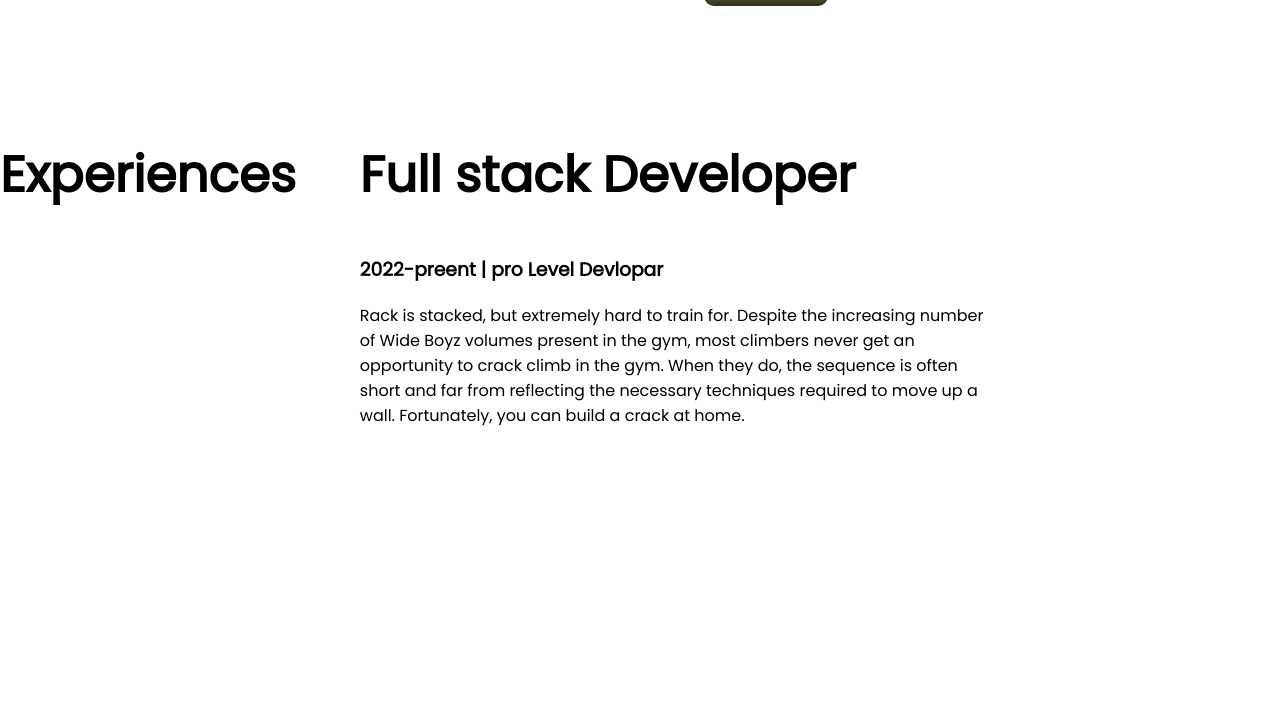
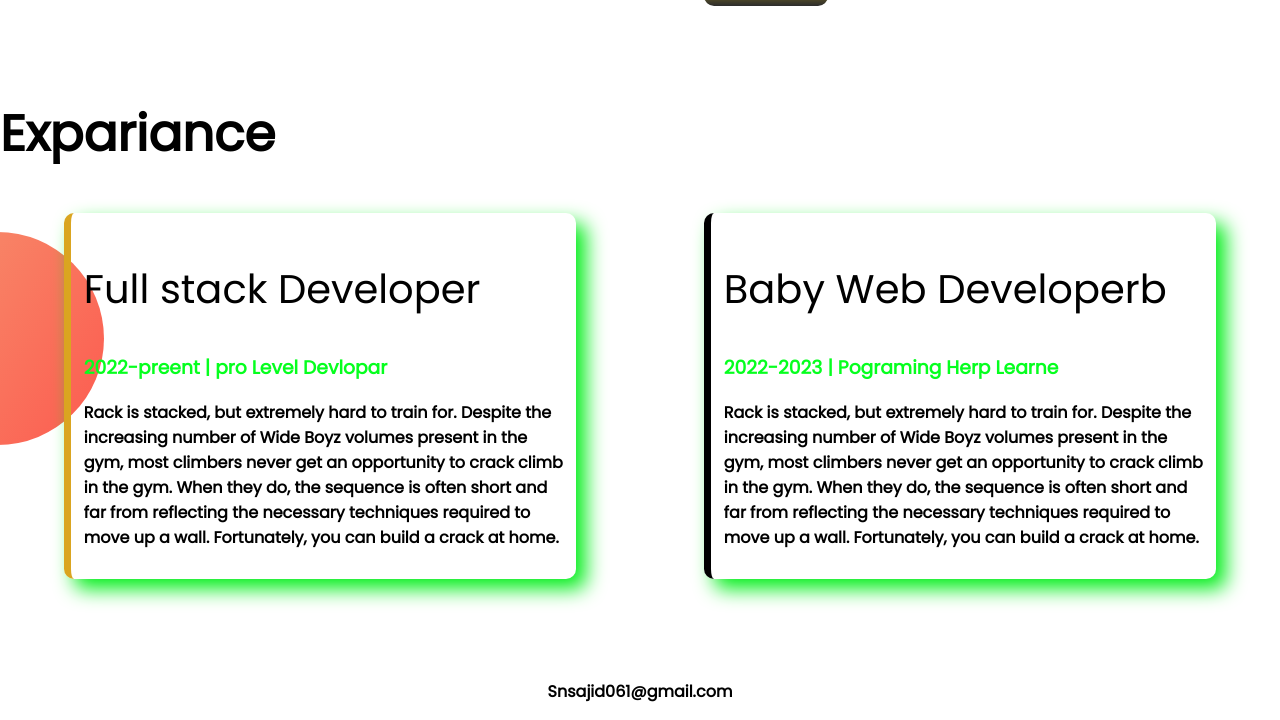
Before and after one commit to jaforsajid/New-developer-prtfolio, a plain HTML site: page index.html in a window 1280 px wide. Shown: the part 1013-1733 px from the top of the page. Before the commit the page ends 1557 px from the top, so only its background shows below. Drawn offline with Linux system fonts and the light colour scheme.

Commit message:
expariance area added

```diff
--- a/index.html
+++ b/index.html
@@ -14,7 +14,7 @@
 </head>
 
 <body>
-    <section class="top-banne">
+    <section class="top-banne flexible-contaianr">
         <div class="half-width">
             <h1> Welcome To </h1>
             <h1> <span class="orange-color">Jafor Sajid</span> world!</h1>
@@ -39,7 +39,7 @@
         </div>
     </section>
 
-    <section class="dream-big">
+    <section class="dream-big flexible-contaianr ">
 
         <div class="half-width">
             <img src="images/jhankar2.png" alt="">
@@ -64,25 +64,39 @@
     </section>
 
 
-    <section>
+    <section class="expariance-area ">
 
-        <h1>Experiences</h1>
+        <h1>Expariance</h1>
+        <div class="flexible-contaianr">
+            <div id="Full-stack-Developer" class="Expariance-item">
+                <h2>Full stack Developer</h2>
+                <h3>2022-preent | pro Level Devlopar</h3>
+                <p>Rack is stacked, but extremely hard to train for. Despite the increasing number of Wide Boyz volumes
+                    present in the gym,
+                    most climbers never get an opportunity to crack climb in the gym. When they do, the sequence is
+                    often short and far from
+                    reflecting the necessary techniques required to move up a wall. Fortunately, you can build a crack
+                    at home.</p>
+            </div>
 
-        <div class="half-width">
-            <h1>Full stack Developer</h1>
-            <h3>2022-preent | pro Level Devlopar
-            </h3>
-            <p>Rack is stacked, but extremely hard to train for. Despite the increasing number of Wide Boyz volumes
-                present in the gym,
-                most climbers never get an opportunity to crack climb in the gym. When they do, the sequence is often
-                short and far from
-                reflecting the necessary techniques required to move up a wall. Fortunately, you can build a crack at
-                home.</p>
+            <div id="Baby-Web-Developerb" class="Expariance-item">
+                <h2>Baby Web Developerb</h2>
+                <h3>2022-2023 | Pograming Herp Learne</h3>
+                <p>Rack is stacked, but extremely hard to train for. Despite the increasing number of Wide Boyz volumes
+                    present in the gym,
+                    most climbers never get an opportunity to crack climb in the gym. When they do, the sequence is
+                    often short and far from
+                    reflecting the necessary techniques required to move up a wall. Fortunately, you can build a crack
+                    at home.</p>
+            </div>
         </div>
 
     </section>
 
 
 </body>
+<FOoter>
+    <p>Snsajid061@gmail.com</p>
+</FOoter>
 
 </html>
--- a/style.css
+++ b/style.css
@@ -7,11 +7,25 @@ h1 {
     font-size: 50px;
 }
 
+h3 {
+    color: rgb(5, 255, 30);
+    font-weight: 900;
+}
+
+h2 {
+    font-size: 40px;
+    font-weight: 500;
+}
+
+p {
+    font-weight: 600;
+}
+
 .orange-color {
     color: gold;
 }
 
-section {
+.flexible-contaianr {
     display: flex;
     margin-bottom: 100px;
 }
@@ -46,4 +60,33 @@ section {
     background-image: url(images/dream-bg.png);
     background-repeat: no-repeat;
     background-position: right;
+
 }
+
+.expariance-area {
+    background-image: url(images/exp-bg.png);
+    background-repeat: no-repeat;
+    background-position: left;
+}
+
+.Expariance-item {
+    width: 40%;
+    margin-left: 5%;
+    margin-right: 5%;
+    padding: 1%;
+    box-shadow: 10px 10px 20px rgb(2, 238, 26);
+    border-radius: 10px;
+
+}
+
+#Full-stack-Developer {
+    border-left: 7px solid goldenrod;
+}
+
+#Baby-Web-Developerb {
+    border-left: 7px solid black
+}
+
+footer {
+    text-align: center;
+}
```
